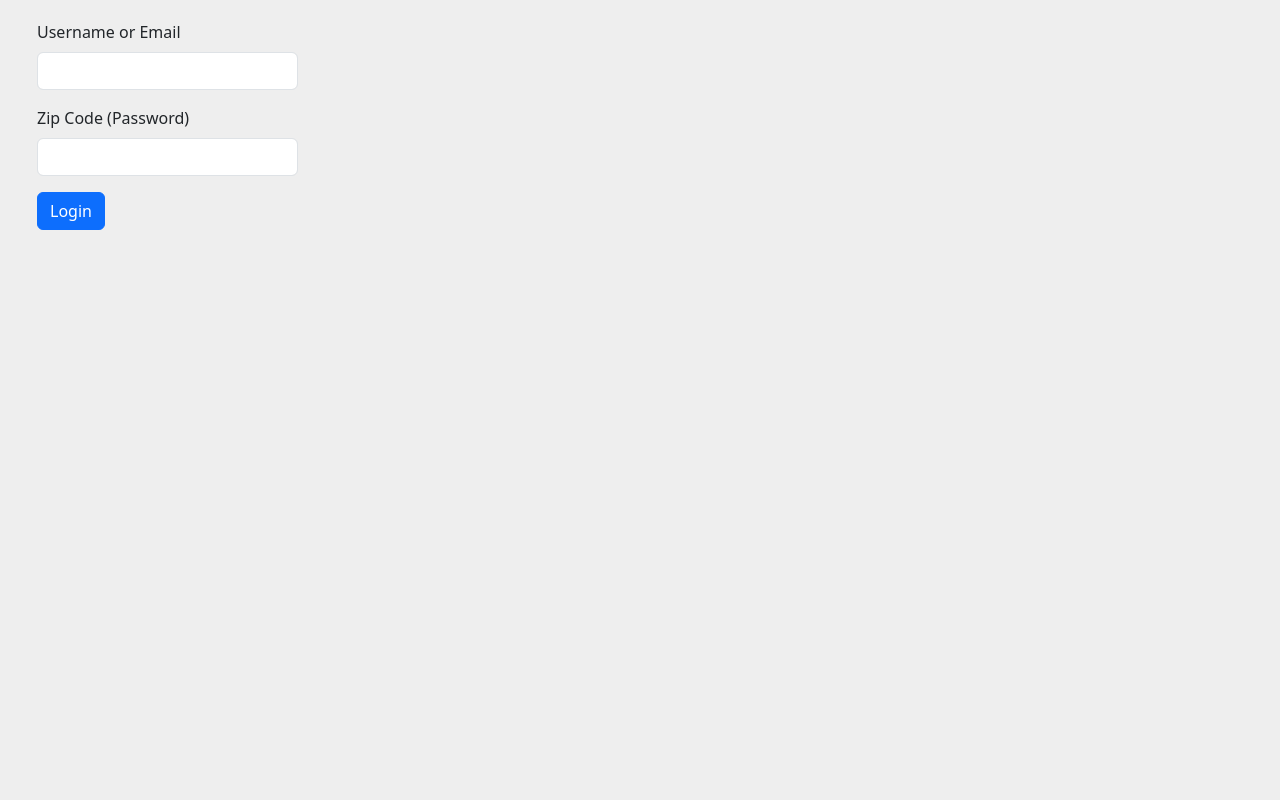
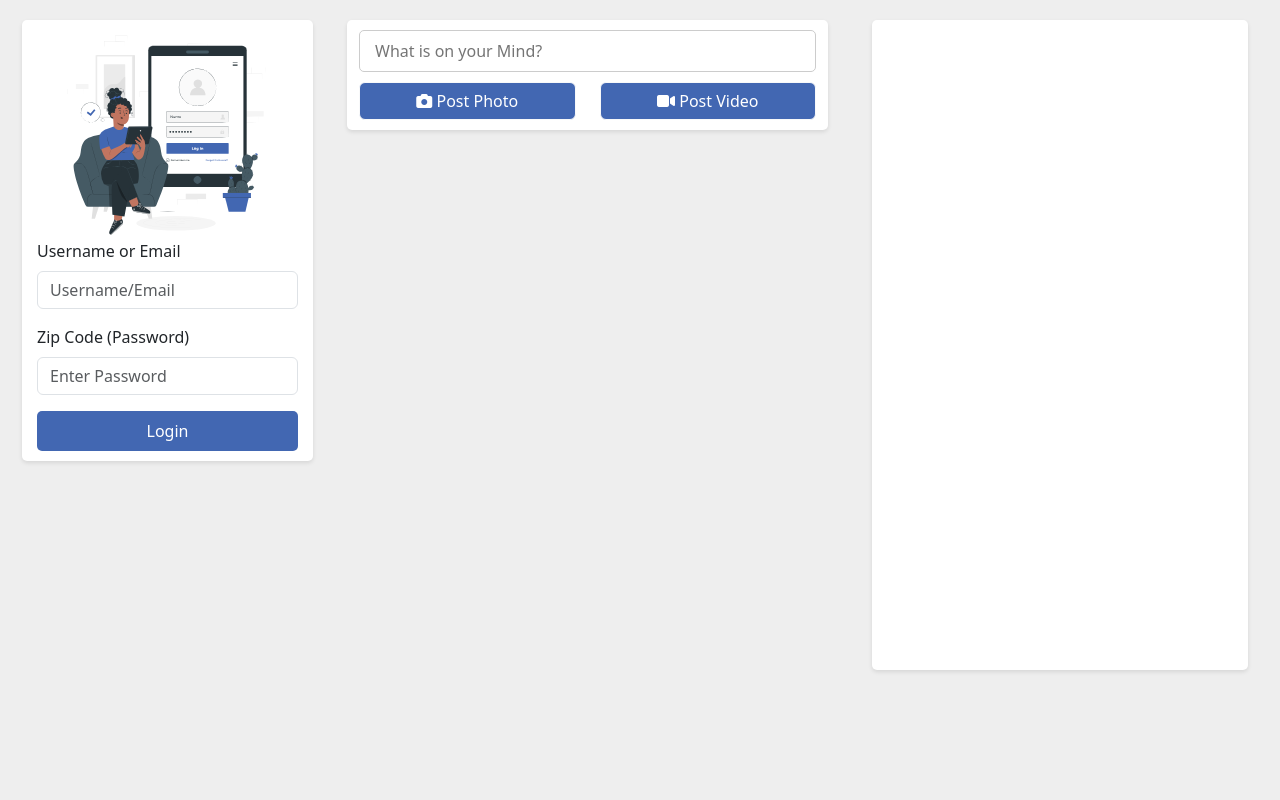
Before and after one commit to aranibrian/Social-Media-Platform, a PHP site: page / in a window 1280 px wide. Run offline with PHP 8.4, Linux system fonts and the light colour scheme; some libraries are stand-ins or nearby versions.

Commit message:
Styling Updates

```diff
--- a/css/style.css
+++ b/css/style.css
@@ -4,8 +4,19 @@ body{
 
 }
 .account{
-	background-color: #eee;
+	background-color: #fff;
 	padding: 10px 15px;
+	margin-top: 10px;
+	border-radius: 5px;
+	box-shadow: 0 2px 4px rgba(0, 0, 0, 0.1);
+}
+.btn-login{
+	background-color: #4267B2;
+    color: #fff;
+    border: none;
+    border-radius: 5px;
+    padding: 8px 15px;
+    width: 100%;
 }
 .post{
 	background-color: #fff;
@@ -14,7 +25,60 @@ body{
 	border-radius: 5px;
 	box-shadow: 0 2px 4px rgba(0, 0, 0, 0.1);
 }
+.post-actions button{
+	width: 100%;
+}
+.button{
+	width: 100%;
+	margin-top: 10px;
+	background-color: #4267B2;
+	color: #fff;
+}
+
+.post input{
+	width: 100%;
+	padding: 8px 15px;
+	border: 1px solid #ccc;
+	border-radius: 5px;
+}
+
 .feed, .users {
     height: 650px; /* Adjust the height as needed */
     overflow-y: auto;
+    overflow: hidden;
 }
+.users{
+	background-color: #fff;
+	margin: 10px;
+	padding: 8px 12px;
+	border-radius: 5px;
+	box-shadow: 0 2px 4px rgba(0, 0, 0, 0.1);
+}
+.user {
+    display: flex;
+    align-items: center;
+    margin-bottom: 10px;
+    padding: 5px;
+}
+
+.user-avatar {
+    width: 40px; /* Adjust as per your preference */
+    height: 40px; /* Adjust as per your preference */
+    border-radius: 50%; /* Circular avatar */
+    margin-right: 10px;
+}
+
+.user-name {
+    flex-grow: 1;
+    margin-right: 10px;
+    font-size: 15px;
+}
+
+.btn-follow {
+    background-color: #4267B2;
+    color: #fff;
+    border: none;
+    border-radius: 5px;
+    font-size: 12px;
+    padding: 8px 15px;
+}
--- a/index.php
+++ b/index.php
@@ -41,14 +41,32 @@ session_start();
             </div>
 
             <!-- Feed -->
-            <div class="col-md-7">
+            <div class="col-md-5">
+                <div class="post">
+                    <div class="row">
+
+                        <div class="col-md-12">
+                            <input type="text" name="post" placeholder="What is on your Mind?">
+                        </div>
+                    </div>
+
+                    <div class="row">
+                        <div class="col-md-6">
+                            <button class="btn btn-light button"><i class="fa fa-camera"></i> Post Photo</button>
+                        </div>
+                        <div class="col-md-6">
+                            <button class="btn btn-light button"><i class="fa fa-video-camera"></i> Post Video</button>
+                        </div>
+
+                    </div>
+                </div>
                 <div class="feed">
                 <?php include 'partials/feed.php'; ?>
                 </div>
             </div>
 
             <!-- Users and Follow Functionality -->
-            <div class="col-md-2">
+            <div class="col-md-4">
                <div class="users">
                 <?php include 'partials/users.php'; ?>
                </div>
--- a/js/script.js
+++ b/js/script.js
@@ -5,7 +5,23 @@ function fetchPosts() {
         method: 'GET',
         success: function(posts) {
             var postsHtml = posts.map(function(post) {
-                return '<div class="post"><h6>' + post.title + '</h6><p>' + post.body + '</p></div>';
+                return `
+                    <div class="post">
+                        <h6>${post.title}</h6>
+                        <p>${post.body}</p>
+                        <div class="row post-actions">
+                            <div class="col">
+                                <button class="btn btn-light">
+                                    <i class="fa fa-thumbs-up"></i> Like
+                                </button>
+                            </div>
+                            <div class="col">
+                                <button class="btn btn-light">
+                                    <i class="fa fa-comment"></i> Comment
+                                </button>
+                            </div>
+                        </div>
+                    </div>`;
             }).join('');
             $('#feed').html(postsHtml);
         },
@@ -15,13 +31,19 @@ function fetchPosts() {
     });
 }
 
+
 function fetchUsers() {
     $.ajax({
         url: 'https://jsonplaceholder.typicode.com/users',
         method: 'GET',
         success: function(users) {
             var usersHtml = users.map(function(user) {
-                return '<div class="user"><p>' + user.name + '</p><button>Follow</button></div>';
+                return `
+                    <div class="user">
+                        <img src="images/user.png" alt="User Avatar" class="user-avatar">
+                        <span class="user-name">${user.name}</span>
+                        <button class="btn-follow"><i class="fa fa-plus" aria-hidden="true"></i> Follow</button>
+                    </div>`;
             }).join('');
             $('#users').html(usersHtml);
         },
@@ -32,6 +54,7 @@ function fetchUsers() {
 }
 
 
+
 // Document ready function to initialize AJAX calls
 $(document).ready(function() {
     fetchPosts();
--- a/partials/account.php
+++ b/partials/account.php
@@ -7,14 +7,15 @@
 <?php else: ?>
     <!-- Display login/create form -->
     <form id="loginForm" method="post" action="login.php">
+    	<center><img src="images/login.svg" style="width: 80%;"></center>
         <div class="mb-3">
             <label for="username" class="form-label">Username or Email</label>
-            <input type="text" class="form-control" id="username" name="username" required>
+            <input type="text" class="form-control" id="username" name="username" placeholder="Username/Email" required>
         </div>
         <div class="mb-3">
             <label for="password" class="form-label">Zip Code (Password)</label>
-            <input type="password" class="form-control" id="password" name="password" required>
+            <input type="password" class="form-control" id="password" name="password" placeholder="Enter Password" required>
         </div>
-        <button type="submit" class="btn btn-primary">Login</button>
+        <button type="submit" class="btn-login">Login</button>
     </form>
 <?php endif; ?>
```
Also changed, not shown: images/login.svg (added), images/user.png (added).
